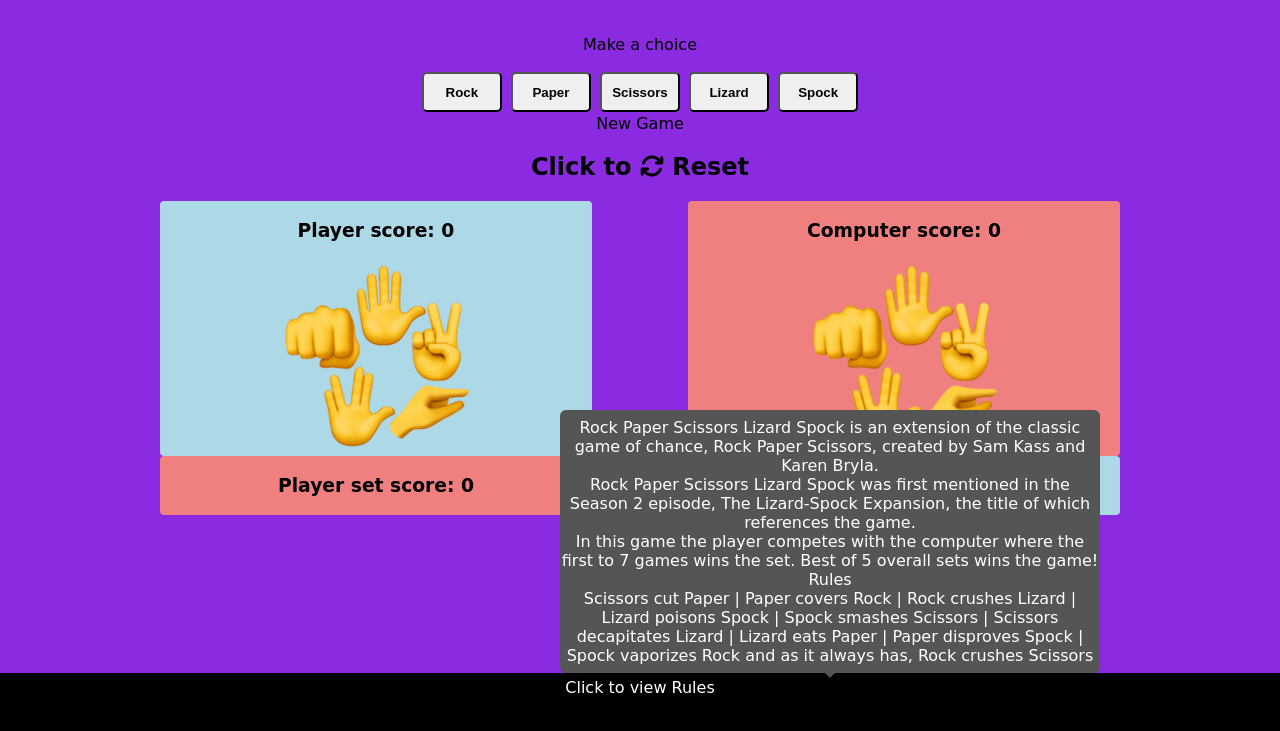
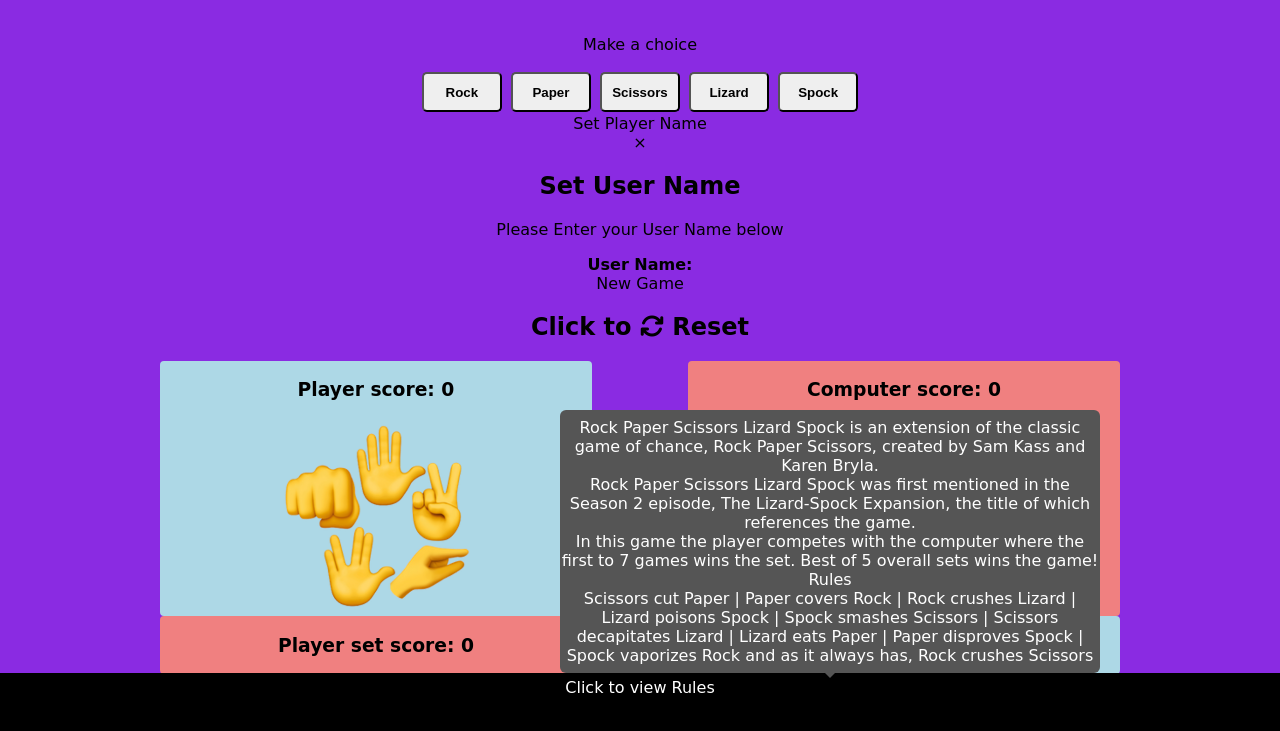
Before and after one commit to dooco/rock-paper-scissors-lizard-spock, a plain HTML site: page index.html in a window 1280 px wide. Shown: the part 47-778 px from the top of the page. Drawn offline with Linux system fonts and the light colour scheme; a web font is replaced by a local one.

Commit message:
add username event

```diff
--- a/index.html
+++ b/index.html
@@ -26,6 +26,18 @@
             <button aria-label="Lizard" data-choice="3" class="control">Lizard</button>
             <button aria-label="Spock" data-choice="4" class="control">Spock</button>
         </div>
+        <!-- Set Player's name -->
+        <div onclick="document.getElementById('id01').style.display='block'" style="width:auto;">Set Player Name</div>
+        <div id="id01" class="modal">
+            <span onclick="document.getElementById('id01').style.display='none'" class="close" title="Close Modal">&times;</span>
+            <form class="modal-content">
+                <div class="container">
+                    <h1>Set User Name</h1>
+                    <p>Please Enter your User Name below</p>
+                    <label for="user-name"><b>User Name:</b></label>
+                </div>
+            </form>
+        </div>
         <!-- Message area displays whether player wins or loses and New Game on reset -->
         <div id="messages"></div>
         <!-- Reset game calls JS reset function -->
@@ -46,6 +58,7 @@
         </div>
     </section>
     <footer>
+
         <!-- Outcomes that determine winner in game -->
         <!-- Game originates from 'Big Bang Theory' series -->
         <!-- Popup code from w3schools.com -->
```
